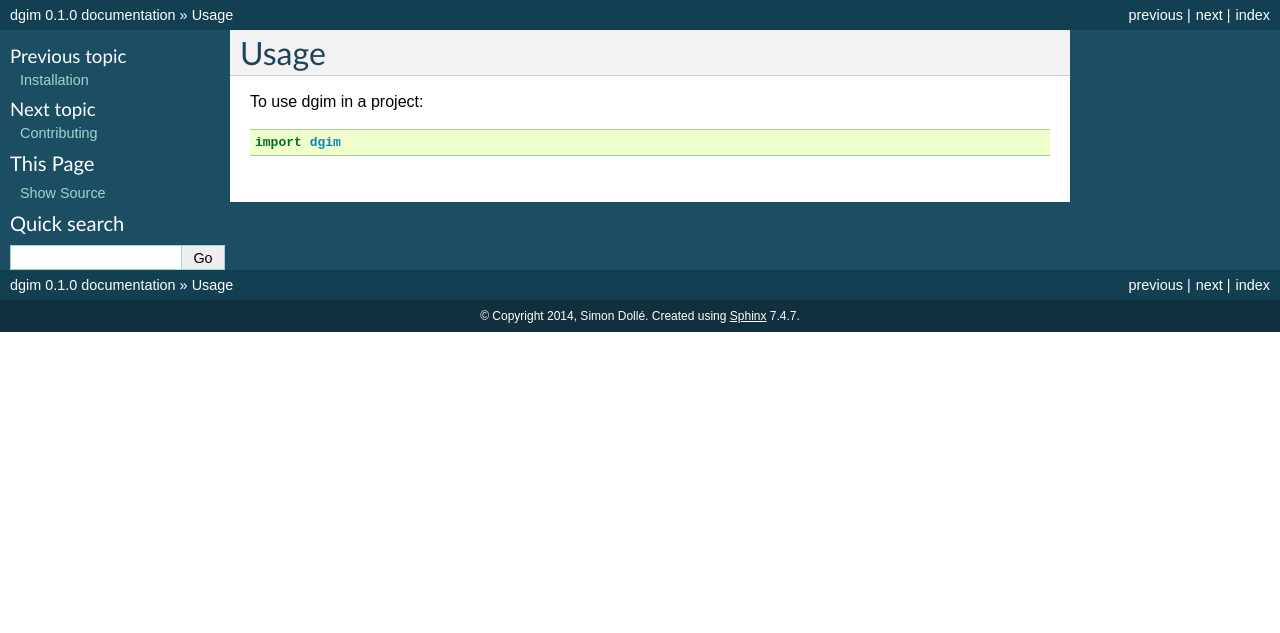
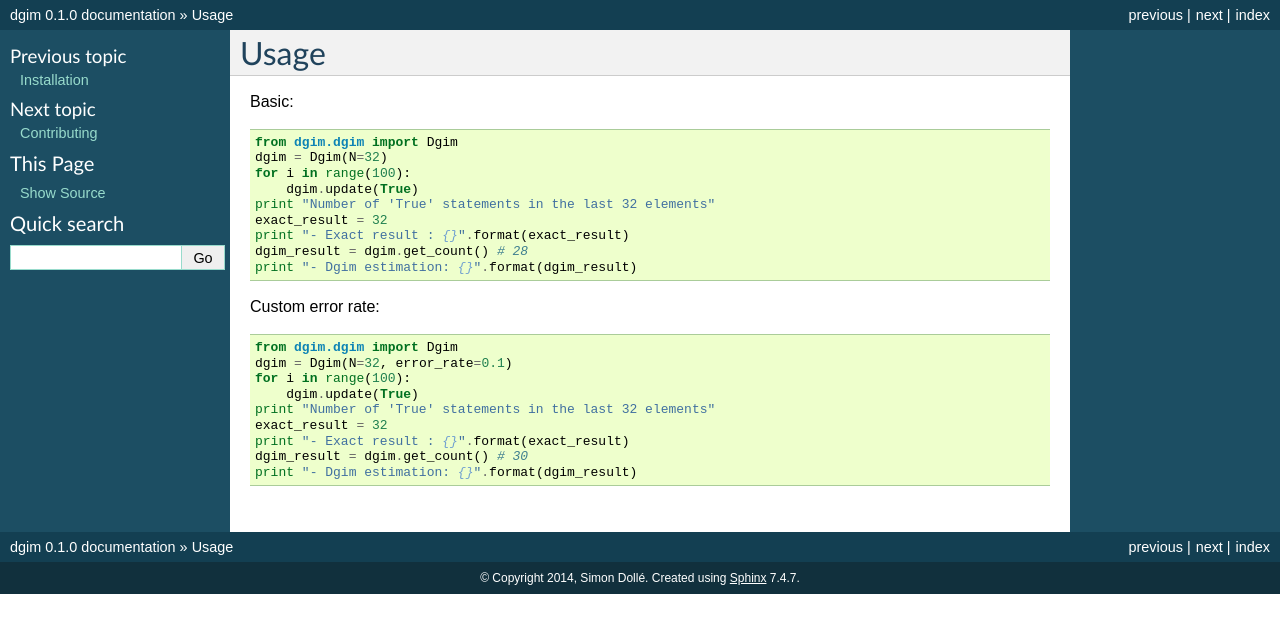
Before and after one commit to simondolle/dgim, a Sphinx documentation site: the page built from docs/usage.rst, in a window 1280 px wide. Shown: the top 633 px of the page. Built offline with Sphinx 7.4.7, drawn with Linux system fonts in a browser that asks for light colours.

Commit message:
Fill usage.rst

```diff
--- a/docs/usage.rst
+++ b/docs/usage.rst
@@ -2,6 +2,27 @@
 Usage
 ========
 
-To use dgim in a project::
+Basic::
 
-    import dgim
+  from dgim.dgim import Dgim
+  dgim = Dgim(N=32)
+  for i in range(100):
+      dgim.update(True)
+  print "Number of 'True' statements in the last 32 elements"
+  exact_result = 32
+  print "- Exact result : {}".format(exact_result)
+  dgim_result = dgim.get_count() # 28
+  print "- Dgim estimation: {}".format(dgim_result)
+
+
+Custom error rate::
+
+  from dgim.dgim import Dgim
+  dgim = Dgim(N=32, error_rate=0.1)
+  for i in range(100):
+      dgim.update(True)
+  print "Number of 'True' statements in the last 32 elements"
+  exact_result = 32
+  print "- Exact result : {}".format(exact_result)
+  dgim_result = dgim.get_count() # 30
+  print "- Dgim estimation: {}".format(dgim_result)
```
